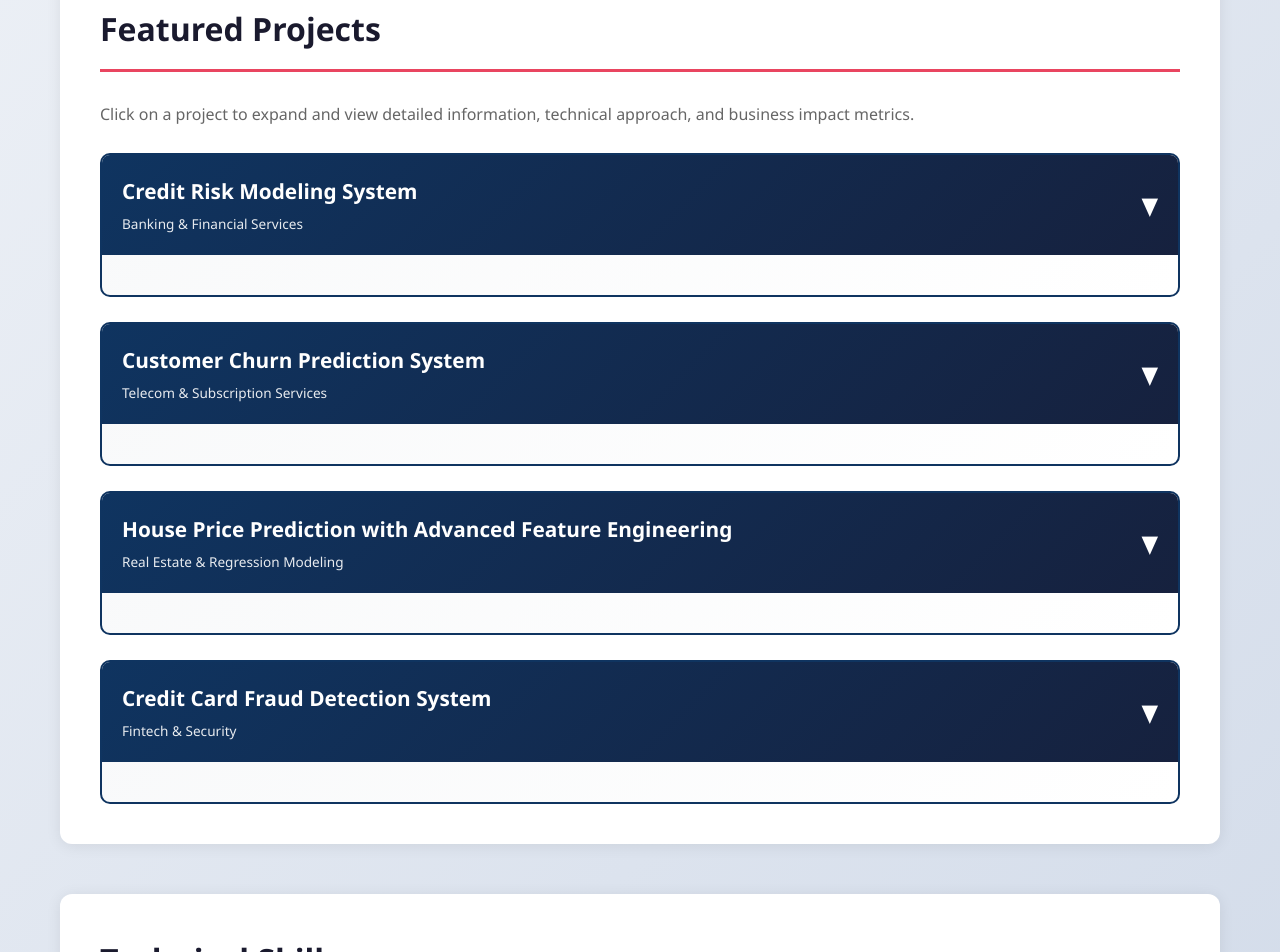
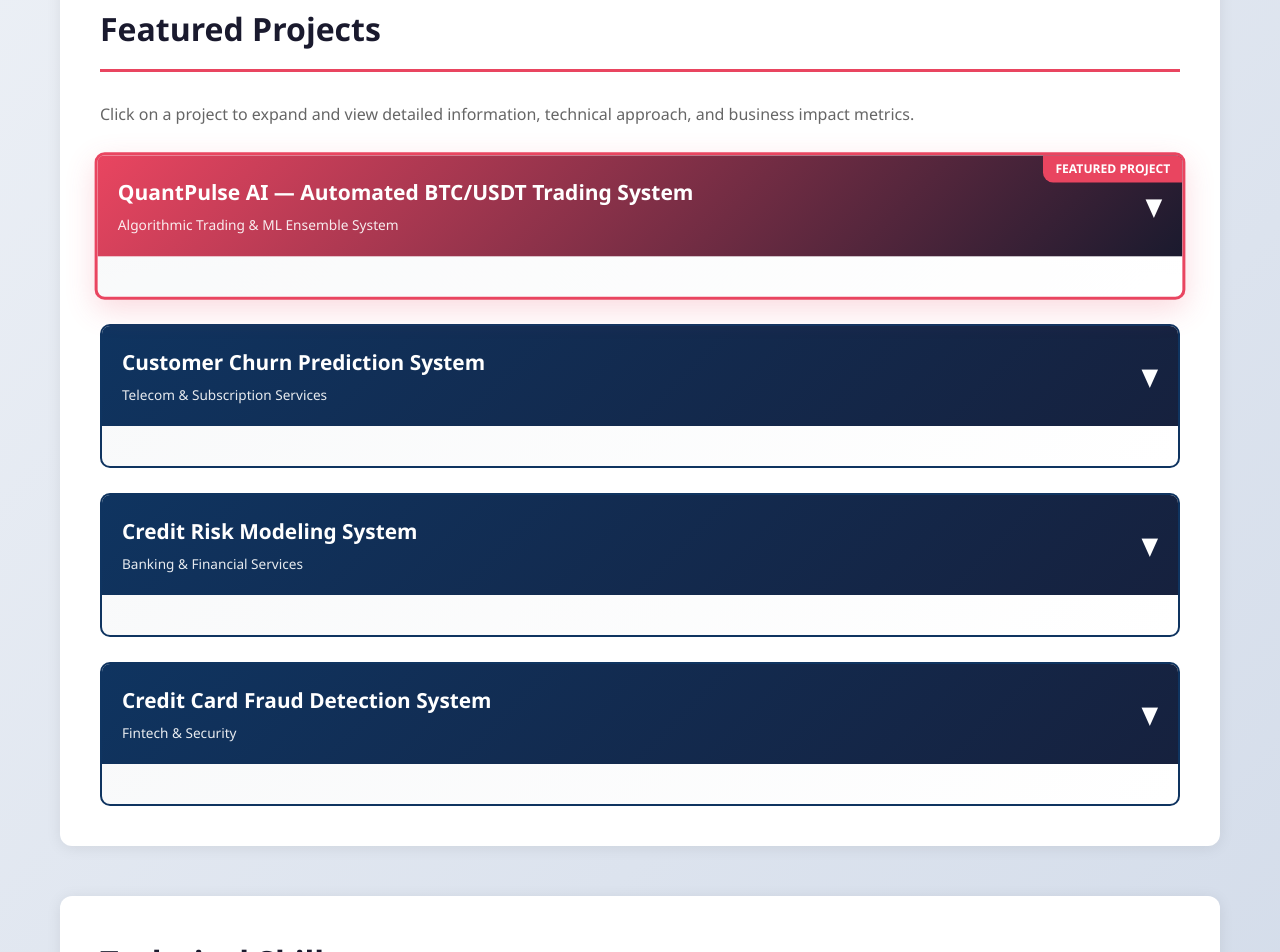
Before and after one commit to prakashbokarvadiya/Personal_AI_Portfolio_Assistant, a website: page index.html in a window 1280 px wide. Shown: the part 1030-1982 px from the top of the page. Drawn offline with Linux system fonts and the light colour scheme.

Commit message:
update project structure

```diff
--- a/index.html
+++ b/index.html
@@ -183,6 +183,31 @@
             box-shadow: 0 8px 25px rgba(15, 52, 96, 0.2);
             border-color: var(--highlight-color);
             transform: translateY(-2px);
+        }
+
+        /* Unique Style for Featured Project */
+        .project-card.featured-project {
+            border: 3px solid var(--highlight-color);
+            box-shadow: 0 10px 30px rgba(233, 69, 96, 0.2);
+            transform: scale(1.01);
+        }
+
+        .project-card.featured-project .project-header {
+            background: linear-gradient(135deg, var(--highlight-color), var(--primary-color));
+        }
+
+        .project-card.featured-project::before {
+            content: "FEATURED PROJECT";
+            position: absolute;
+            top: 0;
+            right: 0;
+            background: var(--highlight-color);
+            color: white;
+            padding: 4px 12px;
+            font-size: 0.75rem;
+            font-weight: 700;
+            border-bottom-left-radius: 10px;
+            z-index: 10;
         }
 
         .project-header {
@@ -815,7 +840,153 @@
             <p style="margin-bottom: 25px; color: #666;">Click on a project to expand and view detailed information, technical approach, and business impact metrics.</p>
 
             <div class="projects-container">
-                <!-- Project 1: Credit Risk Modeling -->
+                <!-- Project 1: QuantPulse AI — BTC Trading System (FEATURED) -->
+                <div class="project-card featured-project">
+                    <div class="project-header">
+                        <div>
+                            <h3>QuantPulse AI — Automated BTC/USDT Trading System</h3>
+                            <div class="domain">Algorithmic Trading & ML Ensemble System</div>
+                        </div>
+                        <div class="toggle-icon">▼</div>
+                    </div>
+                    <div class="project-content">
+                        <div class="project-section">
+                            <strong>Problem Statement:</strong>
+                            <p>Build a fully automated BTC/USDT trading advisory system that fetches live market data from Binance, applies a 5-model ML ensemble with 12 professional trading rules, and delivers real-time Buy/Sell/Hold recommendations with exact Entry, Stop Loss, and Take-Profit levels — every 3 minutes, 24/7.</p>
+                        </div>
+
+                        <div class="project-section">
+                            <strong>Data Pipeline:</strong>
+                            <ul>
+                                <li>Live OHLCV candle data from Binance REST API across 3 timeframes (3m, 5m, 15m)</li>
+                                <li>1,000 candles per request with full timestamp validation</li>
+                                <li>SQLite storage for historical training and live inference</li>
+                                <li>Background scheduler auto-refreshes predictions every 3 minutes</li>
+                            </ul>
+                        </div>
+
+                        <div class="project-section">
+                            <strong>Feature Engineering (40+ Features):</strong>
+                            <ul>
+                                <li>Price Action: body size, wick ratios, high-low range, price change %</li>
+                                <li>Momentum: RSI (7/14/21), MACD histogram & cross signals, slope/lag features</li>
+                                <li>Volatility: ATR percentile (7/14), Bollinger Band position & width</li>
+                                <li>Volume & Orderflow: taker buy ratio, delta volume, volume lag 1/2/3</li>
+                                <li>Market Structure: Higher-High/Lower-Low flags, compression flag, ADX strength</li>
+                            </ul>
+                        </div>
+
+                        <div class="project-section">
+                            <strong>ML Ensemble (5 Models):</strong>
+                            <ul>
+                                <li>XGBoost — gradient boosting for price pattern recognition</li>
+                                <li>LightGBM — fast boosting optimized for volume & momentum features</li>
+                                <li>CatBoost — handles categorical regime features with high accuracy</li>
+                                <li>Random Forest — noise-resistant ensemble base model</li>
+                                <li>Meta-Model (Logistic Regression) — stacks all 4 base models into final prediction</li>
+                                <li>Walk-Forward validation with 0.6% barrier labeling to filter noisy micro-moves</li>
+                                <li>Mutual Information feature selection — top 25 from 80+ engineered features</li>
+                            </ul>
+                        </div>
+
+                        <div class="project-section">
+                            <strong>Signal Engine (12 Professional Trading Rules):</strong>
+                            <ul>
+                                <li>Multi-Timeframe (MTF) Confirmation: 15m sets trend, 5m confirms, 3m times entry</li>
+                                <li>9-Point Trade Filter: ADX &gt; 20, Volume Ratio &gt; 0.7, RSI 15–85, Regime ≠ VOLATILE</li>
+                                <li>ATR-Based Levels: SL at −1× ATR, TP1 at +1×, TP2 at +1.8×, TP3 at +3× ATR</li>
+                                <li>Support/Resistance detection, EMA touch entry, signal smoothing via majority vote</li>
+                                <li>Regime-scaled position sizing with partial exit strategy (50% / 30% / 20%)</li>
+                            </ul>
+                        </div>
+
+                        <div class="project-section">
+                            <strong>Model Evaluation:</strong>
+                            <ul>
+                                <li>Walk-Forward validation across multiple time-ordered folds (no data leakage)</li>
+                                <li>Regime-specific models: separate training for TRENDING vs RANGING markets</li>
+                                <li>PnL simulation: win rate and P&amp;L tracked over last 30 live predictions</li>
+                                <li>Dynamic confidence threshold (50–65%) auto-adjusted by volatility percentile</li>
+                            </ul>
+                        </div>
+
+                        <div class="metrics">
+                            <strong>Business Impact:</strong> End-to-end automated system eliminates manual chart analysis. 5-model ensemble with 12-rule signal filter significantly reduces false signals. Real-time Flask dashboard with Groq LLM chatbot (Llama-3.3-70B) delivers instant trade advisory — zero zero intervention needed, running 24/7.
+                        </div>
+
+                        <div class="project-section">
+                            <strong>Deployment:</strong>
+                            <ul>
+                                <li>Flask REST API with 10+ endpoints (/api/predictions, /api/mtf_signal, /api/btc_trend, /api/pnl)</li>
+                                <li>Real-time web dashboard: live BTC price ticker, per-TF signal cards, MTF alignment panel, 9-point filter display</li>
+                                <li>Groq LLM AI chatbot — auto-sends full market context every 3 minutes</li>
+                                <li>Redis/in-memory cache with TTL + background auto-retrain scheduler</li>
+                                <li>Dual API key fallback system for 24/7 uninterrupted operation</li>
+                            </ul>
+                        </div>
+                    </div>
+                </div>
+
+                <!-- Project 2: Customer Churn Prediction System -->
+                <div class="project-card">
+                    <div class="project-header">
+                        <div>
+                            <h3>Customer Churn Prediction System</h3>
+                            <div class="domain">Telecom & Subscription Services</div>
+                        </div>
+                        <div class="toggle-icon">▼</div>
+                    </div>
+                    <div class="project-content">
+                        <div class="project-section">
+                            <strong>Problem Statement:</strong>
+                            <p>Identify subscription customers likely to churn to enable proactive retention campaigns and revenue protection.</p>
+                        </div>
+
+                        <div class="project-section">
+                            <strong>Dataset & Preprocessing:</strong>
+                            <ul>
+                                <li>Telecom/Subscription service customer data</li>
+                                <li>Pipeline-based preprocessing: one-hot encoding, scaling, tenure buckets</li>
+                                <li>Handling missing values and feature normalization</li>
+                            </ul>
+                        </div>
+
+                        <div class="project-section">
+                            <strong>Modeling Approach:</strong>
+                            <ul>
+                                <li>Logistic Regression (final selected model)</li>
+                                <li>Random Forest (feature importance analysis)</li>
+                                <li>Gradient Boosting (performance comparison)</li>
+                            </ul>
+                        </div>
+
+                        <div class="project-section">
+                            <strong>Model Evaluation:</strong>
+                            <ul>
+                                <li>Recall-focused metrics (prioritize catching churners)</li>
+                                <li>Precision-Recall curves for threshold tuning (~0.35)</li>
+                                <li>SHAP for global & local model explainability</li>
+                            </ul>
+                        </div>
+
+                        <div class="metrics">
+                            <strong>Business Impact:</strong> Proactive churn identification enables targeted retention campaigns, protects revenue, improves customer lifetime value (LTV), and reduces customer acquisition costs (CAC).
+                        </div>
+
+                        <div class="project-section">
+                            <strong>Deployment:</strong>
+                            <ul>
+                                <li>FastAPI REST API for real-time predictions</li>
+                                <li>Integration with CRM for automatic targeting</li>
+                                <li>SHAP-based explainability for business stakeholders</li>
+                            </ul>
+                        </div>
+
+                        <img src="static/project2_graph.jpeg" alt="Customer Churn Prediction: Distribution & SHAP Importance" style="width: 100%; border-radius: 8px; margin: 20px 0;">
+                    </div>
+                </div>
+
+                <!-- Project 3: Credit Risk Modeling System -->
                 <div class="project-card">
                     <div class="project-header">
                         <div>
@@ -875,135 +1046,7 @@
                     </div>
                 </div>
 
-                <!-- Project 2: Customer Churn Prediction -->
-                <div class="project-card">
-                    <div class="project-header">
-                        <div>
-                            <h3>Customer Churn Prediction System</h3>
-                            <div class="domain">Telecom & Subscription Services</div>
-                        </div>
-                        <div class="toggle-icon">▼</div>
-                    </div>
-                    <div class="project-content">
-                        <div class="project-section">
-                            <strong>Problem Statement:</strong>
-                            <p>Identify subscription customers likely to churn to enable proactive retention campaigns and revenue protection.</p>
-                        </div>
-
-                        <div class="project-section">
-                            <strong>Dataset & Preprocessing:</strong>
-                            <ul>
-                                <li>Telecom/Subscription service customer data</li>
-                                <li>Pipeline-based preprocessing: one-hot encoding, scaling, tenure buckets</li>
-                                <li>Handling missing values and feature normalization</li>
-                            </ul>
-                        </div>
-
-                        <div class="project-section">
-                            <strong>Modeling Approach:</strong>
-                            <ul>
-                                <li>Logistic Regression (final selected model)</li>
-                                <li>Random Forest (feature importance analysis)</li>
-                                <li>Gradient Boosting (performance comparison)</li>
-                            </ul>
-                        </div>
-
-                        <div class="project-section">
-                            <strong>Model Evaluation:</strong>
-                            <ul>
-                                <li>Recall-focused metrics (prioritize catching churners)</li>
-                                <li>Precision-Recall curves for threshold tuning (~0.35)</li>
-                                <li>SHAP for global & local model explainability</li>
-                            </ul>
-                        </div>
-
-                        <div class="metrics">
-                            <strong>Business Impact:</strong> Proactive churn identification enables targeted retention campaigns, protects revenue, improves customer lifetime value (LTV), and reduces customer acquisition costs (CAC).
-                        </div>
-
-                        <div class="project-section">
-                            <strong>Deployment:</strong>
-                            <ul>
-                                <li>FastAPI REST API for real-time predictions</li>
-                                <li>Integration with CRM for automatic targeting</li>
-                                <li>SHAP-based explainability for business stakeholders</li>
-                            </ul>
-                        </div>
-
-                        <img src="static/project2_graph.jpeg" alt="Customer Churn Prediction: Distribution & SHAP Importance" style="width: 100%; border-radius: 8px; margin: 20px 0;">
-                    </div>
-                </div>
-
-                <!-- Project 3: House Price Prediction -->
-                <div class="project-card">
-                    <div class="project-header">
-                        <div>
-                            <h3>House Price Prediction with Advanced Feature Engineering</h3>
-                            <div class="domain">Real Estate & Regression Modeling</div>
-                        </div>
-                        <div class="toggle-icon">▼</div>
-                    </div>
-                    <div class="project-content">
-                        <div class="project-section">
-                            <strong>Problem Statement:</strong>
-                            <p>Predict house prices with high accuracy while addressing underprediction bias in the tail (expensive properties) for real estate valuation.</p>
-                        </div>
-
-                        <div class="project-section">
-                            <strong>Dataset & Features:</strong>
-                            <ul>
-                                <li>Kaggle House Prices dataset (79 features, ~1460 records)</li>
-                                <li>Advanced feature engineering: log transforms, interaction terms, total area calculations</li>
-                                <li>Handling missing values and categorical encoding</li>
-                            </ul>
-                        </div>
-
-                        <div class="project-section">
-                            <strong>Modeling Approach:</strong>
-                            <ul>
-                                <li>Linear Regression (baseline)</li>
-                                <li>Ridge & Lasso (regularization comparison)</li>
-                                <li>XGBoost (selected for robust predictions)</li>
-                            </ul>
-                        </div>
-
-                        <div class="project-section">
-                            <strong>Key Debugging & Improvements:</strong>
-                            <ul>
-                                <li>Identified 26% underprediction error in tail risk (expensive homes)</li>
-                                <li>Fixed by using raw SalePrice target (no log transforms for target)</li>
-                                <li>Disabled Lasso's aggressive shrinkage, increased XGBoost tree depth</li>
-                                <li>Applied robust regularization for stability</li>
-                            </ul>
-                        </div>
-
-                        <div class="project-section">
-                            <strong>Model Evaluation:</strong>
-                            <ul>
-                                <li>MAE: 0.88% (excellent accuracy)</li>
-                                <li>Tail-risk analysis for expensive properties</li>
-                                <li>Stratified cross-validation RMSE verification</li>
-                            </ul>
-                        </div>
-
-                        <div class="metrics">
-                            <strong>Business Impact:</strong> Tail-risk-aware regression improves real-world deployment reliability, ensures accurate pricing for premium properties, and supports fair market valuations.
-                        </div>
-
-                        <div class="project-section">
-                            <strong>Deployment:</strong>
-                            <ul>
-                                <li>FastAPI inference service with real-time pricing</li>
-                                <li>Partial input handling for missing features</li>
-                                <li>Robust schema alignment for production data</li>
-                            </ul>
-                        </div>
-
-                        <img src="static/project3_graph.jpeg" alt="House Price Prediction: Actual vs Predicted & Feature Importance" style="width: 100%; border-radius: 8px; margin: 20px 0;">
-                    </div>
-                </div>
-
-                <!-- Project 4: Fraud Detection -->
+                <!-- Project 4: Credit Card Fraud Detection System -->
                 <div class="project-card">
                     <div class="project-header">
                         <div>
```
Also changed, not shown: README.md, 1 other file.
